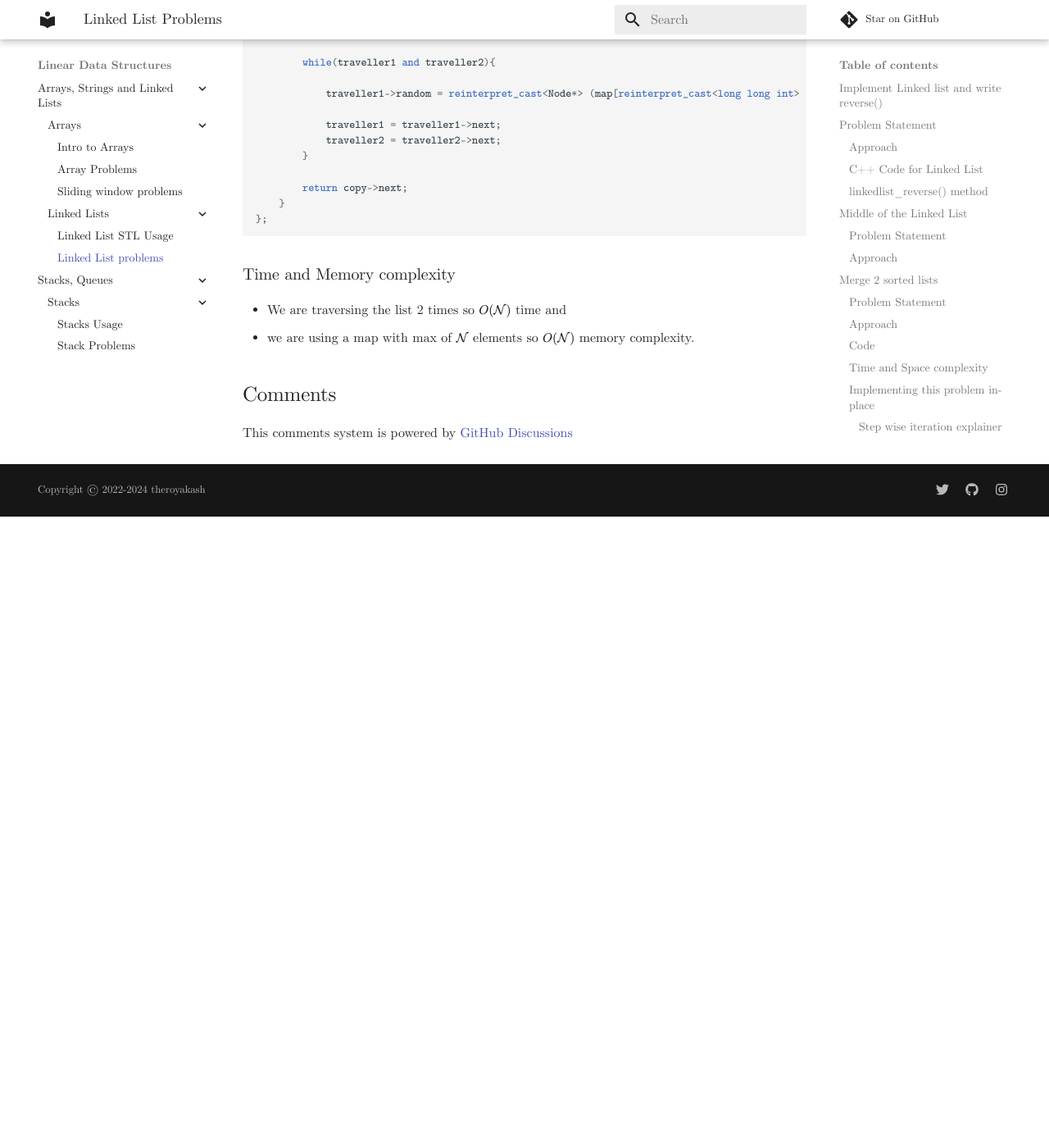
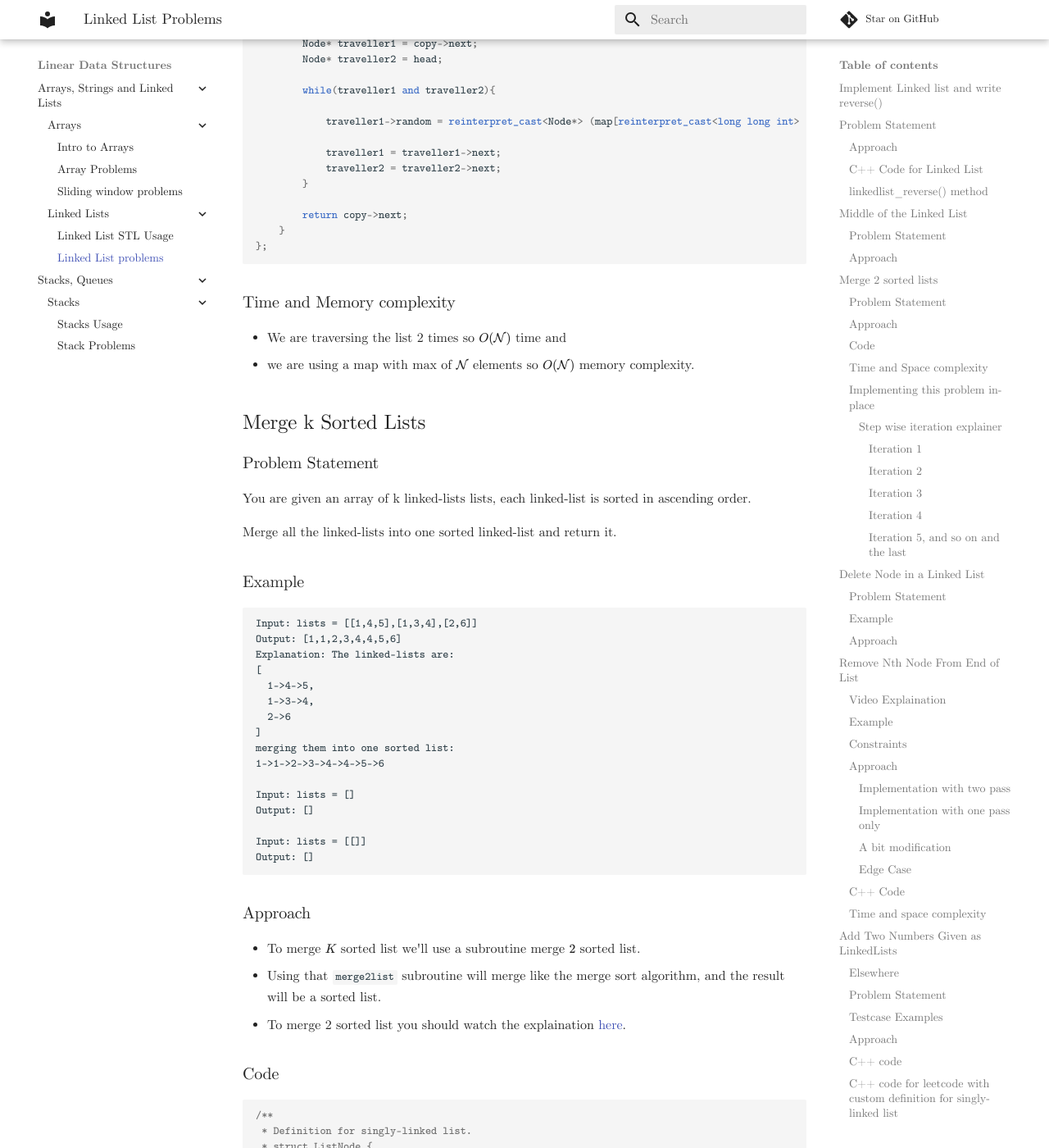
Before and after one commit to theroyakash/algorithms.theroyakash.com, an MkDocs documentation site: the page built from docs/LinkedLists/problems.md, in a window 1280 px wide and 1400 px high, scrolled down 37998 px. Shown: the whole window at 82% size. Built offline with MkDocs 1.6.1 and Material for MkDocs 9.7.7, drawn with Linux system fonts in a browser that asks for light colours; emoji names are drawn with the system emoji font; comment, search, counter and statistics services are not loaded; before the commit the page ends 38628 px from its top, so only the background shows below that; some of the changed text lies outside the part shown.

Commit message:
📦 NEW: linked list added Merge k Sorted Lists

````diff
--- a/docs/LinkedLists/problems.md
+++ b/docs/LinkedLists/problems.md
@@ -23,6 +23,7 @@
 - [Find the starting point of cycle in linked list](#find-the-starting-point-of-cycle-in-linked-list)
 - [Given the head of a linked list, rotate the list to the right by k places](#given-the-head-of-a-linked-list-rotate-the-list-to-the-right-by-k-places)
 - [Copy List with Random Pointer](#copy-list-with-random-pointer)
+- [Merge k Sorted Lists](#merge-k-sorted-lists)
 
 ## Implement Linked list and write `reverse()`
 ## Problem Statement
@@ -1326,3 +1327,121 @@
 ### Time and Memory complexity
 - We are traversing the list 2 times so $O(\mathcal{N})$ time and
 - we are using a map with max of $\mathcal{N}$ elements so $O(\mathcal{N})$ memory complexity.
+
+
+## Merge k Sorted Lists
+### Problem Statement
+You are given an array of k linked-lists lists, each linked-list is sorted in ascending order.
+
+Merge all the linked-lists into one sorted linked-list and return it.
+
+### Example
+```
+Input: lists = [[1,4,5],[1,3,4],[2,6]]
+Output: [1,1,2,3,4,4,5,6]
+Explanation: The linked-lists are:
+[
+  1->4->5,
+  1->3->4,
+  2->6
+]
+merging them into one sorted list:
+1->1->2->3->4->4->5->6
+
+Input: lists = []
+Output: []
+
+Input: lists = [[]]
+Output: []
+```
+
+### Approach
+- To merge $K$ sorted list we'll use a subroutine merge $2$ sorted list.
+- Using that `merge2list` subroutine will merge like the merge sort algorithm, and the result will be a sorted list.
+- To merge 2 sorted list you should watch the explaination [here](https://algorithms.theroyakash.com/LinkedLists/problems/#merge-2-sorted-lists).
+
+### Code
+```cpp
+/**
+ * Definition for singly-linked list.
+ * struct ListNode {
+ *     int val;
+ *     ListNode *next;
+ *     ListNode() : val(0), next(nullptr) {}
+ *     ListNode(int x) : val(x), next(nullptr) {}
+ *     ListNode(int x, ListNode *next) : val(x), next(next) {}
+ * };
+ */
+class Solution {
+private:
+    ListNode* merge2list(ListNode* head1, ListNode* head2) {
+        if (!head1) return head2;
+        if (!head2) return head1;
+
+        ListNode* l1;
+        ListNode* l2;
+
+        if (head1->val <= head2->val) {
+            l1 = head1;
+            l2 = head2;
+        }
+
+        if (head1->val > head2->val) {
+            l1 = head2;
+            l2 = head1;
+        }
+
+        ListNode* dummy = new ListNode();
+        ListNode* temp = dummy;
+
+        while (l1 and l2) {
+            if (l1->val < l2->val) {
+                temp->next = l1;
+                l1 = l1->next;
+            } else if (l1->val >= l2->val) {
+                temp->next = l2;
+                l2 = l2->next;
+            }
+            temp = temp->next;
+        }
+
+        if (!l1) temp->next = l2;
+        if (!l2) temp->next = l1;
+
+        return dummy->next;
+    }
+
+public:
+    ListNode* mergeKLists(vector<ListNode*>& lists) {
+        // call mergeSubRoutine on 2 lists
+        // until mergeAll results to 1 list only
+        if (lists.size() == 0) return nullptr;
+        if (lists.size() == 1) return lists[0];
+
+        while (lists.size() > 1) {
+            vector<ListNode*> temp;
+            for (int i=0; i<lists.size(); i+=2) {
+
+                // take up 2 lists to merge
+                ListNode* l1 = lists[i];
+                ListNode* l2;
+
+                if (i+1 > lists.size() - 1) {
+                    l2 = nullptr;
+                } else {
+                    l2 = lists[i+1];
+                }
+
+                temp.push_back(merge2list(l1, l2));
+            }
+
+            // now in temp we have all the 2 merged lists
+            // we should update the lists as the temp
+            lists = temp;
+        }
+
+        // at the end all are merged so we've only one list, so return it
+        return lists[0];
+    }
+};
+```
````
